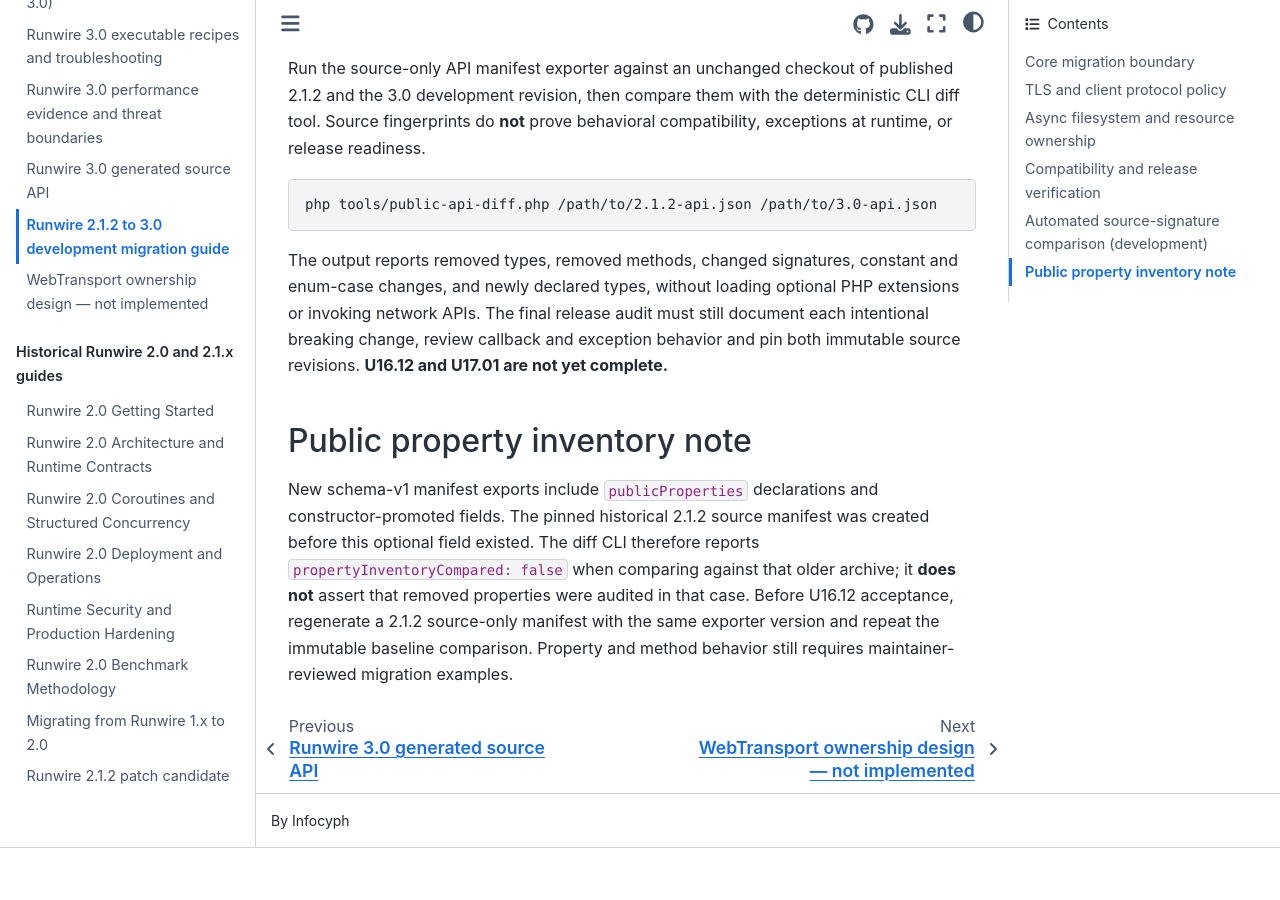
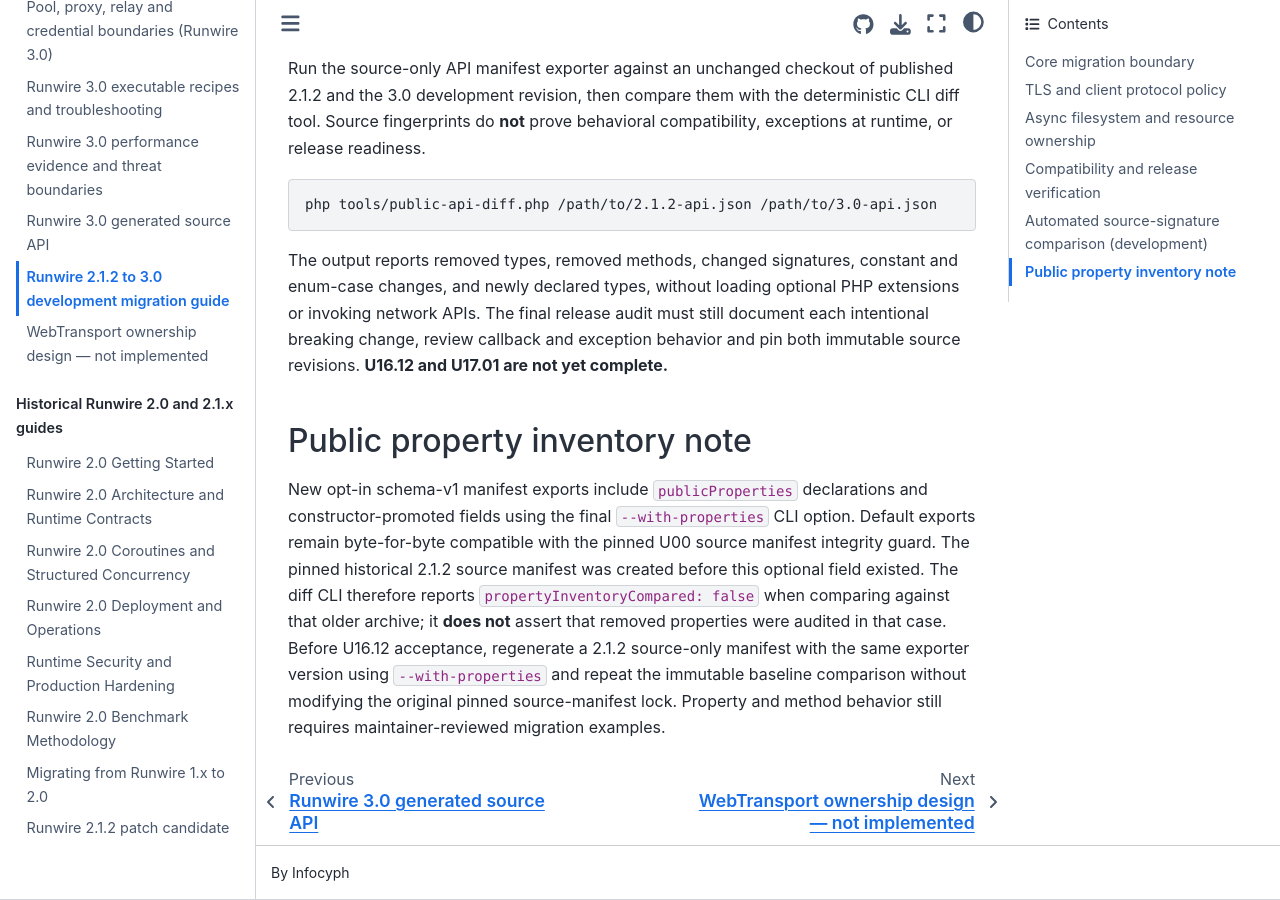
Before and after one commit to infocyph/Runwire, a Sphinx documentation site: the page built from docs/migration-3.0.rst, in a window 1280 px wide and 900 px high, scrolled down 2065 px. Built offline with Sphinx 7.4.7 and the Sphinx Book theme 1.1.4, drawn with Linux system fonts in a browser that asks for light colours; before the commit the page ends 2913 px from its top, so only the background shows below that.

Commit message:
fix: restore pinned source baseline and repair property diff syntax (W78)

```diff
--- a/docs/migration-3.0.rst
+++ b/docs/migration-3.0.rst
@@ -106,11 +106,14 @@
 Public property inventory note
 ------------------------------
 
-New schema-v1 manifest exports include ``publicProperties`` declarations and
-constructor-promoted fields. The pinned historical 2.1.2 source manifest was
+New opt-in schema-v1 manifest exports include ``publicProperties`` declarations and
+constructor-promoted fields using the final ``--with-properties`` CLI option.
+Default exports remain byte-for-byte compatible with the pinned U00 source
+manifest integrity guard. The pinned historical 2.1.2 source manifest was
 created before this optional field existed. The diff CLI therefore reports
 ``propertyInventoryCompared: false`` when comparing against that older archive;
 it **does not** assert that removed properties were audited in that case.
 Before U16.12 acceptance, regenerate a 2.1.2 source-only manifest with the
-same exporter version and repeat the immutable baseline comparison. Property
+same exporter version using ``--with-properties`` and repeat the immutable
+baseline comparison without modifying the original pinned source-manifest lock. Property
 and method behavior still requires maintainer-reviewed migration examples.
```
Also changed, not shown: docs/plans/runwire-3.0-unified-runtime-development-plan.md (+4 -0 lines), docs/plans/runwire-3.0-unified-runtime-roadmap.md (+4 -0 lines), 3 other files.
